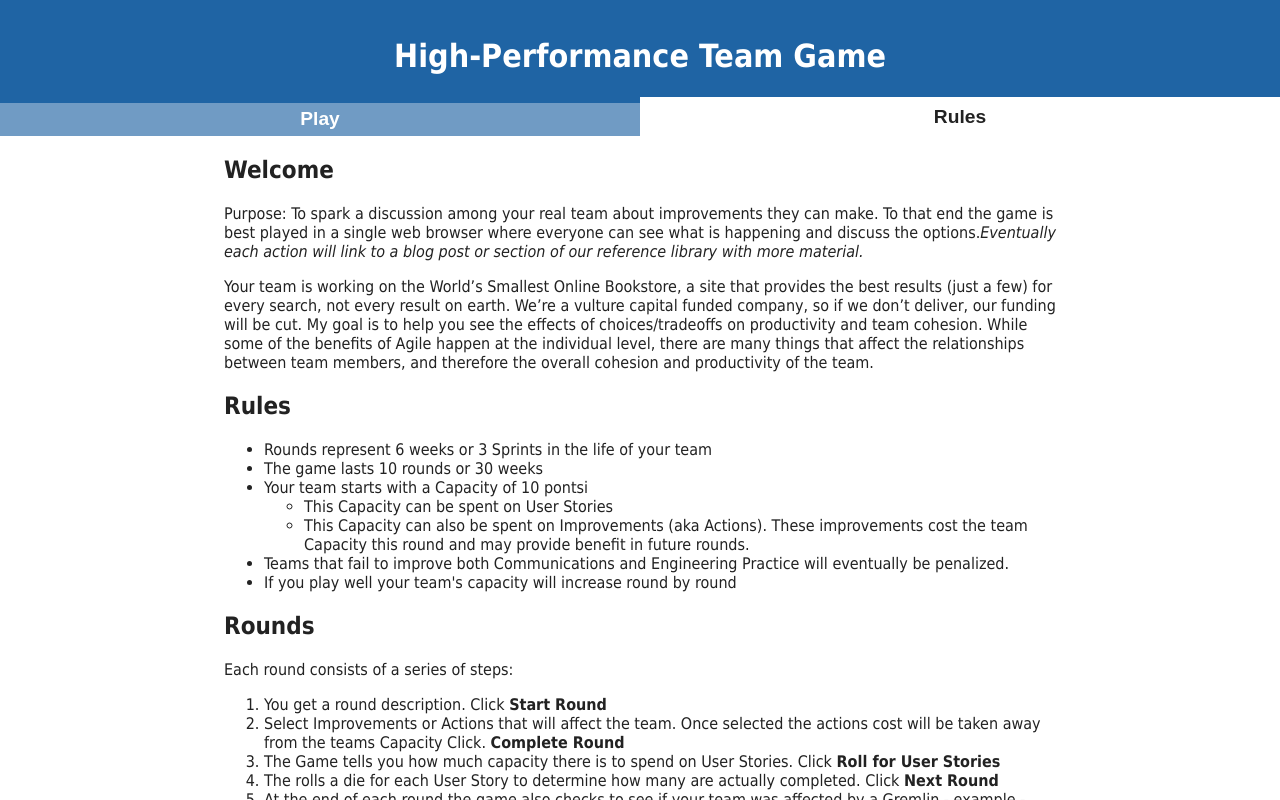
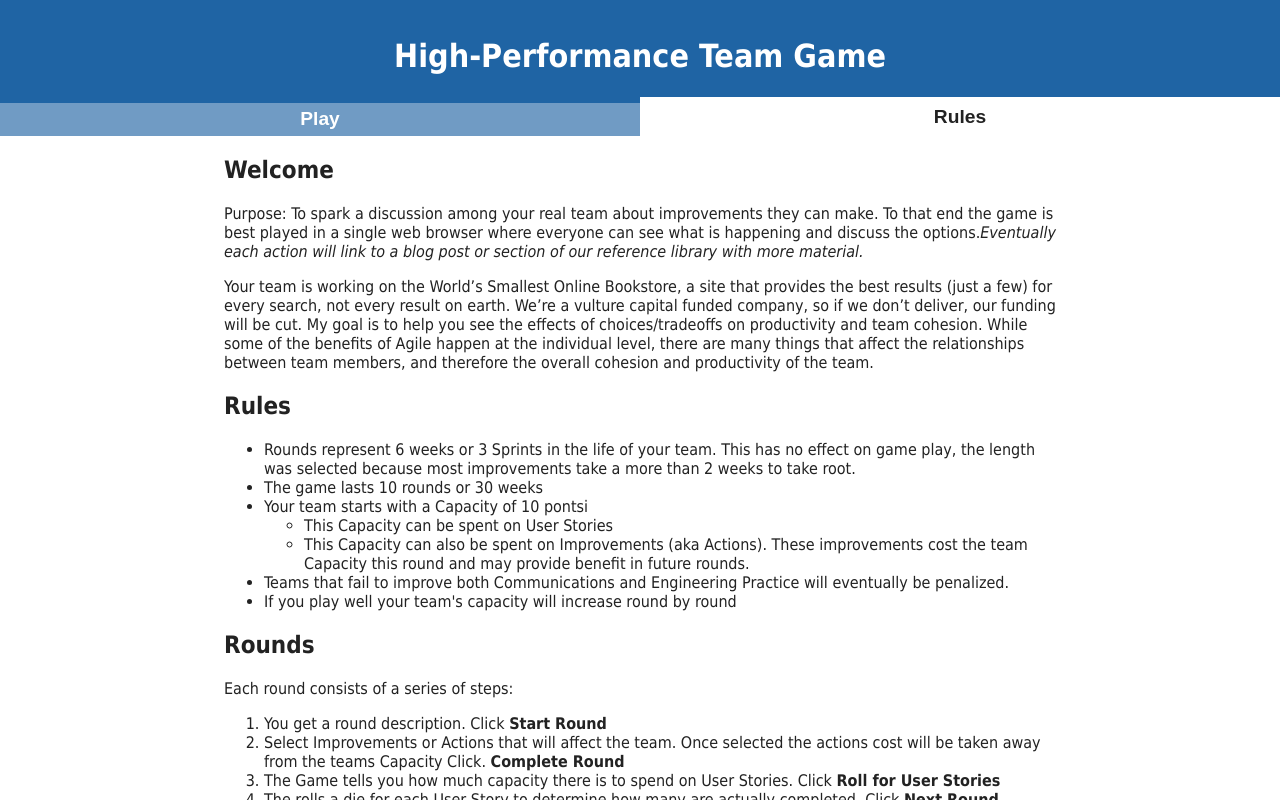
Before and after one commit to mlevison/high-performance-teams-game, a React (Create React App) app: page / in a window 1280 px wide. Shown: the top 800 px of the page. Built offline with nearby package versions, Linux system fonts and the light colour scheme.

Commit message:
Tweak rules
..to make round length clear.

```diff
--- a/src/components/Rules.tsx
+++ b/src/components/Rules.tsx
@@ -26,7 +26,11 @@ export default function Rules() {
       </p>
       <h2>Rules</h2>
       <ul>
-        <li>Rounds represent 6 weeks or 3 Sprints in the life of your team</li>
+        <li>
+          Rounds represent 6 weeks or 3 Sprints in the life of your team. This
+          has no effect on game play, the length was selected because most
+          improvements take a more than 2 weeks to take root.
+        </li>
         <li>The game lasts 10 rounds or 30 weeks</li>
         <li>Your team starts with a Capacity of 10 pontsi</li>
         <ul>
```
